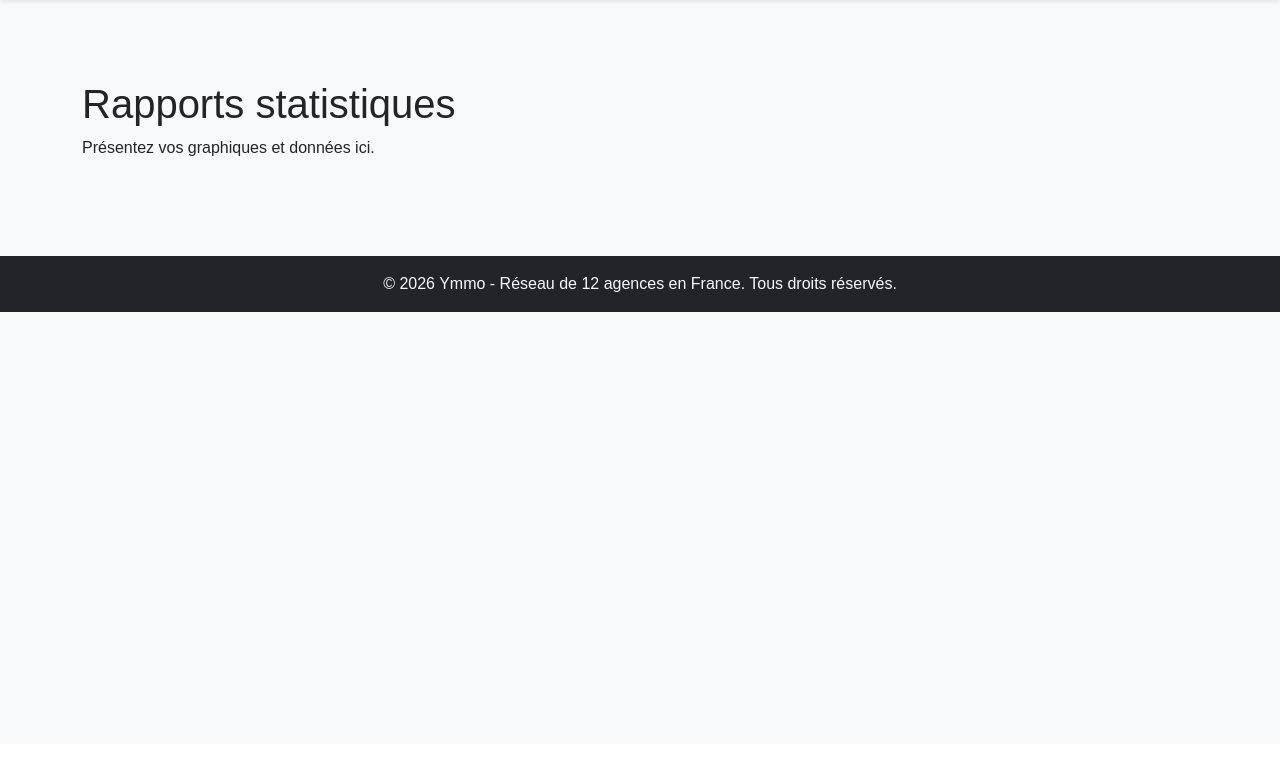
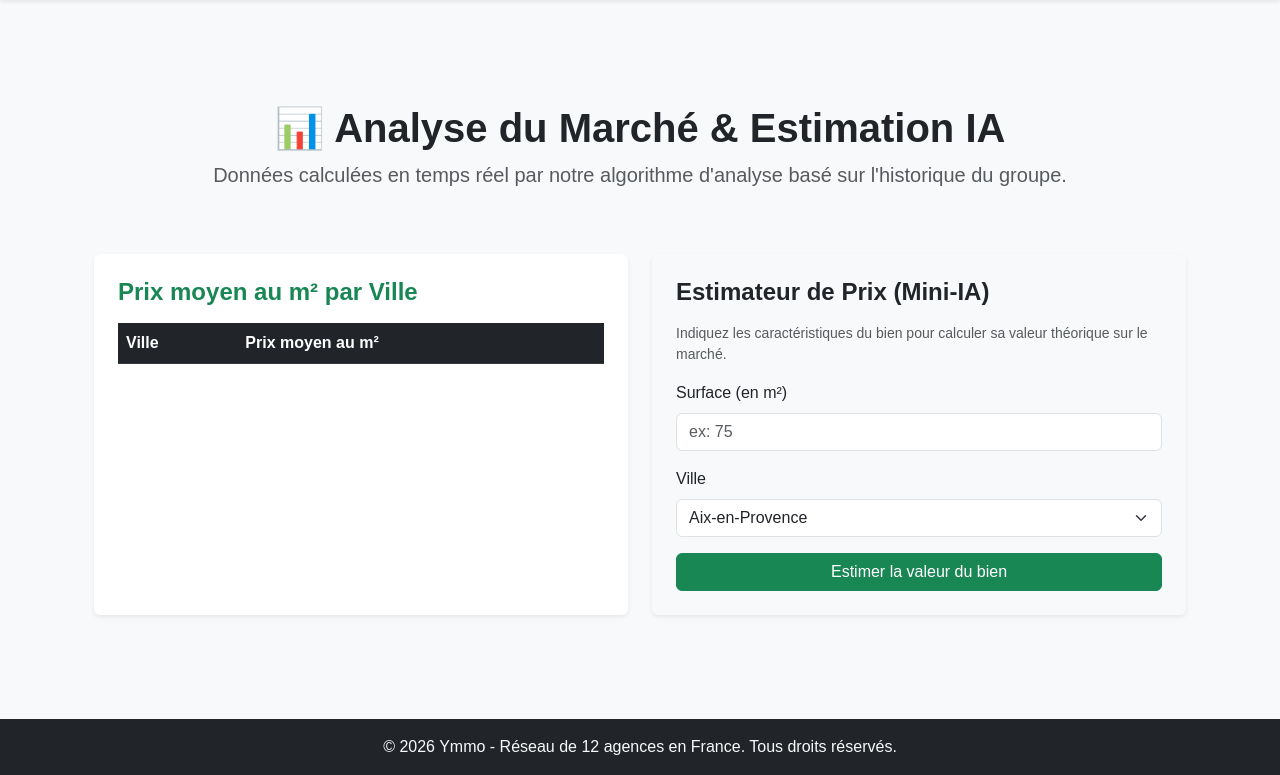
Before and after one commit to Bimbam103/uf-infra-dev, a Flask app: template ymmo_project/app/templates/stats.html in a window 1280 px wide. Shown: the part 56-831 px from the top of the page. Before the commit the page ends 368 px from the top, so only its background shows below. Run offline with Flask 3, Linux system fonts and the light colour scheme; the template is opened without the code that fills it, so the values that code supplies are empty.

Commit message:
add and recreat arboressence

```diff
--- a/run.py
+++ /dev/null
@@ -1,6 +0,0 @@
-from ymmo_project.app import create_app
-
-app = create_app()
-
-if __name__ == '__main__':
-    app.run(debug=True)
--- a/ymmo_project/__init__.py
+++ /dev/null
@@ -1,3 +0,0 @@
-"""Ymmo project package."""
-
-__version__ = "0.1"
--- a/ymmo_project/app/models.py
+++ b/ymmo_project/app/models.py
@@ -1,4 +1,4 @@
-from app import db
+from . import db
 from datetime import datetime
 
 class Agence(db.Model):
--- a/ymmo_project/app/routes/__init__.py
+++ b/ymmo_project/app/routes/__init__.py
@@ -1,3 +1,5 @@
-from flask import Blueprint
+from .auth import auth_bp
+from .main import main_bp
 
-# Packages pour rendre le module route importable.
+# Ce package expose les blueprints disponibles sans les enregistrer.
+# L'enregistrement se fait dans create_app() pour éviter les dépendances circulaires.
--- a/ymmo_project/app/templates/base.html
+++ b/ymmo_project/app/templates/base.html
@@ -28,7 +28,7 @@
                     </li>
                 </ul>
                 <div class="d-flex">
-                    <a href="#" class="btn btn-outline-light btn-sm">Connexion</a>
+                    <a href="{{ url_for('auth.login') }}" class="btn btn-outline-light btn-sm">Connexion</a>
                 </div>
             </div>
         </div>
--- a/ymmo_project/app/templates/stats.html
+++ b/ymmo_project/app/templates/stats.html
@@ -1,6 +1,75 @@
 {% extends 'base.html' %}
-{% block title %}Statistiques{% endblock %}
+
+{% block title %}Analyses & IA - Ymmo{% endblock %}
+
 {% block content %}
-  <h1>Rapports statistiques</h1>
-  <p>Présentez vos graphiques et données ici.</p>
+<div class="container mt-4">
+    <div class="row">
+        <div class="col-12 text-center mb-5">
+            <h1 class="fw-bold text-dark">📊 Analyse du Marché & Estimation IA</h1>
+            <p class="text-muted fs-5">Données calculées en temps réel par notre algorithme d'analyse basé sur l'historique du groupe.</p>
+        </div>
+    </div>
+
+    <div class="row">
+        <div class="col-md-6 mb-4">
+            <div class="card shadow-sm border-0 h-100">
+                <div class="card-body p-4">
+                    <h4 class="fw-bold mb-3 text-success"><i class="bi bi-graph-up"></i> Prix moyen au m² par Ville</h4>
+                    <table class="table table-hover mt-3">
+                        <thead class="table-dark">
+                            <tr>
+                                <th>Ville</th>
+                                <th>Prix moyen au m²</th>
+                            </tr>
+                        </thead>
+                        <tbody>
+                            {% for ville, prix in stats_ville.items() %}
+                            <tr>
+                                <td class="fw-bold">{{ ville }}</td>
+                                <td class="text-success fw-bold">{{ prix }} € / m²</td>
+                            </tr>
+                            {% endfor %}
+                        </tbody>
+                    </table>
+                </div>
+            </div>
+        </div>
+
+        <div class="col-md-6 mb-4">
+            <div class="card shadow-sm border-0 bg-light h-100">
+                <div class="card-body p-4">
+                    <h4 class="fw-bold mb-3 text-dark"><i class="bi bi-cpu"></i> Estimateur de Prix (Mini-IA)</h4>
+                    <p class="text-muted small">Indiquez les caractéristiques du bien pour calculer sa valeur théorique sur le marché.</p>
+
+                    <form method="POST" action="{{ url_for('main.stats') }}">
+                        <div class="mb-3">
+                            <label class="form-label">Surface (en m²)</label>
+                            <input type="number" name="surface" class="form-control" placeholder="ex: 75" required value="{{ surface_saisie or '' }}">
+                        </div>
+                        <div class="mb-3">
+                            <label class="form-label">Ville</label>
+                            <select name="ville" class="form-select">
+                                <option value="Aix-en-Provence" {% if ville_saisie == 'Aix-en-Provence' %}selected{% endif %}>Aix-en-Provence</option>
+                                <option value="Marseille" {% if ville_saisie == 'Marseille' %}selected{% endif %}>Marseille</option>
+                                <option value="Paris" {% if ville_saisie == 'Paris' %}selected{% endif %}>Paris</option>
+                                <option value="Lyon" {% if ville_saisie == 'Lyon' %}selected{% endif %}>Lyon</option>
+                                <option value="Nice" {% if ville_saisie == 'Nice' %}selected{% endif %}>Nice</option>
+                            </select>
+                        </div>
+                        <button type="submit" class="btn btn-success w-100">Estimer la valeur du bien</button>
+                    </form>
+
+                    {% if prix_estime %}
+                    <div class="alert alert-success mt-4 text-center border-0 shadow-sm">
+                        <h5 class="mb-1">Estimation Ymmo Predict :</h5>
+                        <span class="fs-3 fw-bold">{{ prix_estime }} €</span>
+                        <p class="small text-muted mb-0 mt-1">Pour un bien de {{ surface_saisie }} m² à {{ ville_saisie }}</p>
+                    </div>
+                    {% endif %}
+                </div>
+            </div>
+        </div>
+    </div>
+</div>
 {% endblock %}
--- a/ymmo_project/run.py
+++ b/ymmo_project/run.py
@@ -3,5 +3,4 @@ from app import create_app
 app = create_app()
 
 if __name__ == '__main__':
-    # Mode debug activé pour voir les modifications en temps réel
     app.run(debug=True, host='0.0.0.0', port=5000)
```
Also changed, not shown: ymmo_project/app/__init__.py (+11 -3 lines), ymmo_project/app/routes/auth.py (added, +21 -0 lines), ymmo_project/app/routes/main.py (+31 -3 lines), ymmo_project/app/templates/index.html (+28 -0 lines), ymmo_project/app/templates/login.html (added, +26 -0 lines), ymmo_project/data_analysis/clean_data.py (+42 -6 lines), README.md, requirements.txt (renamed from ymmo_project/requirements.txt), ymmo_project/instance/ymmo.db (added).
